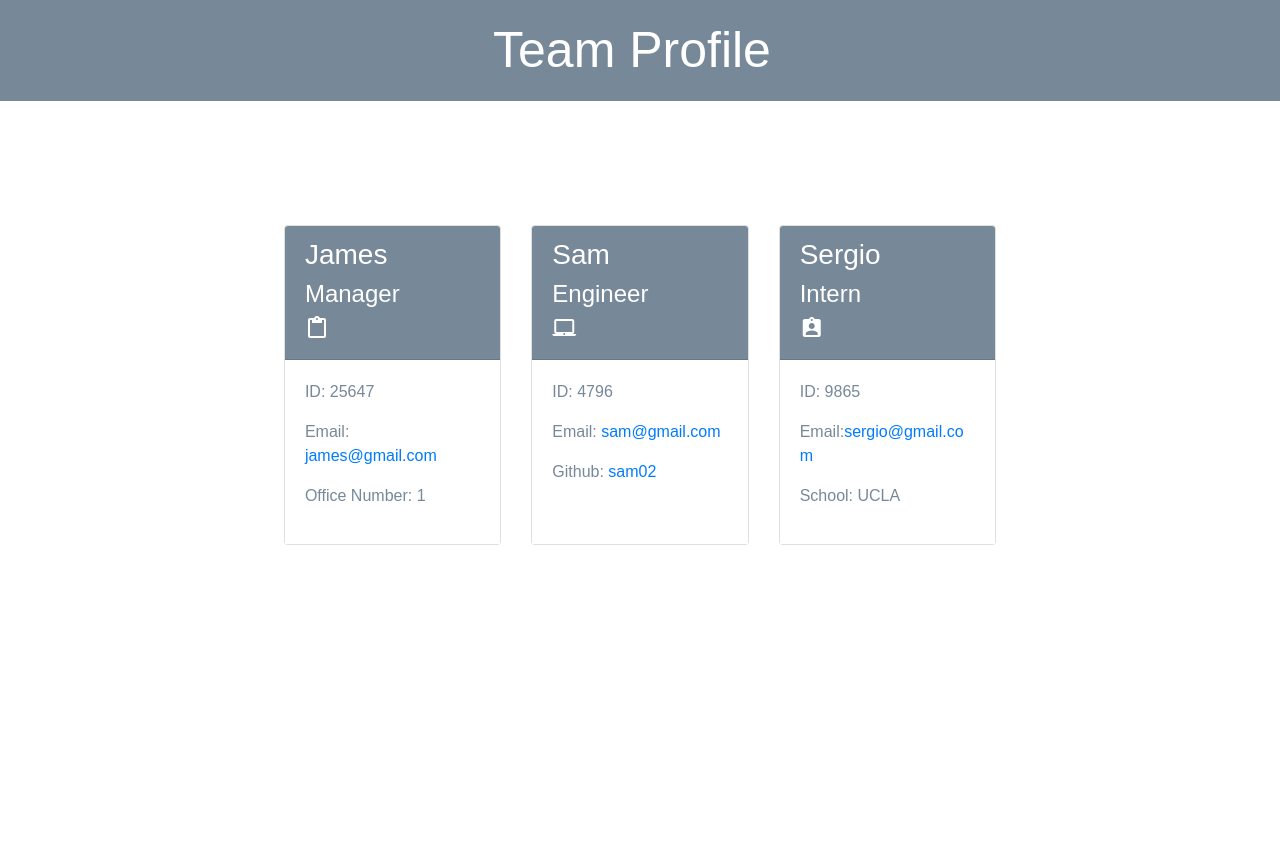
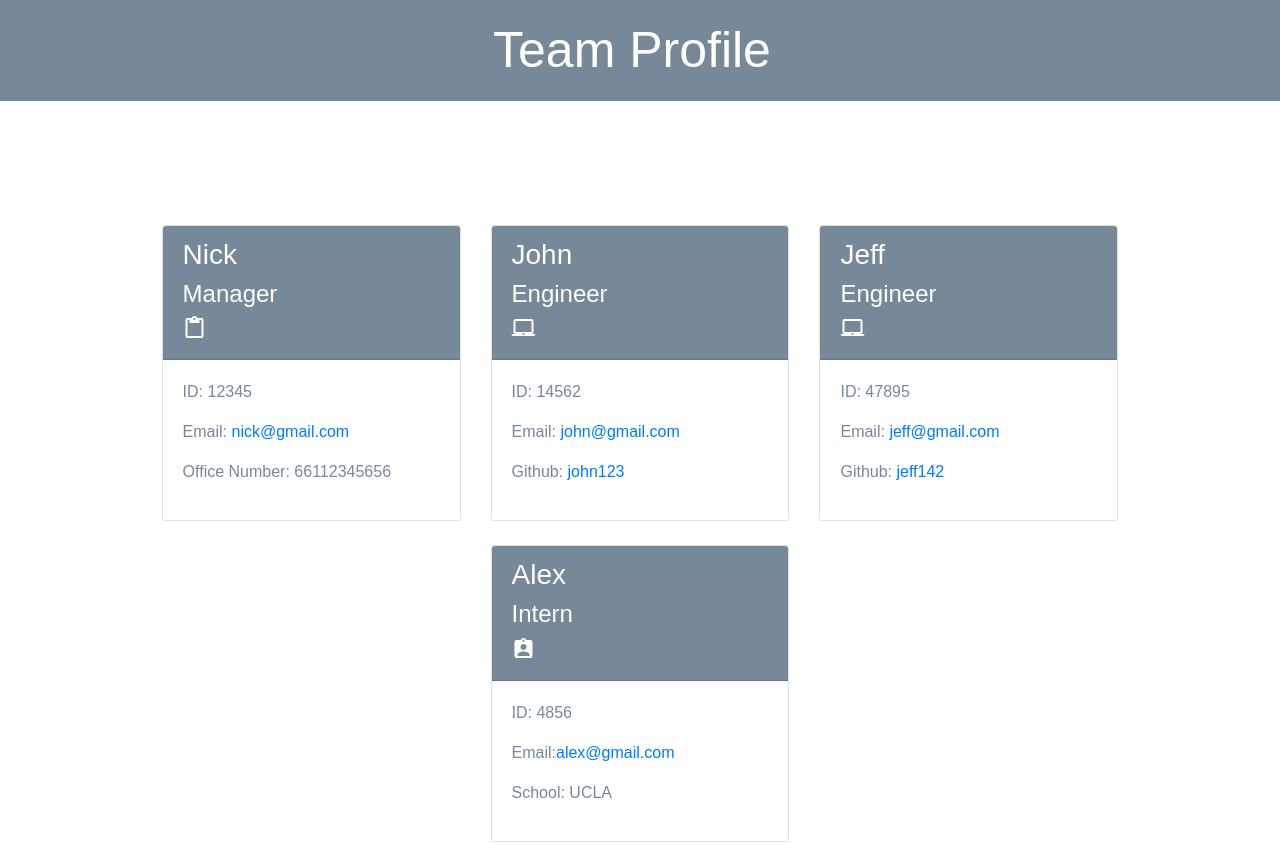
Before and after one commit to arobles31/team-profile-generator, a website: page dist/index.html in a window 1280 px wide. Before the commit the page ends 800 px from the top, so only its background shows below. Drawn offline with nearby package versions, Linux system fonts and the light colour scheme.

Commit message:
added README

```diff
--- a/dist/index.html
+++ b/dist/index.html
@@ -25,13 +25,13 @@
     <div class="col-4 mt-4">
         <div class="card h-100">
             <div class="card-header">
-                <h3>James</h3>
+                <h3>Nick</h3>
                 <h4>Manager</h4><i class="material-icons">content_paste</i>
             </div>
             <div class="card-body">
-                <p class="id">ID: 25647</p>
-                <p class="email">Email: <a href="mailto:james@gmail.com">james@gmail.com</a></p>
-                <p class="office">Office Number: 1</p>
+                <p class="id">ID: 12345</p>
+                <p class="email">Email: <a href="mailto:nick@gmail.com">nick@gmail.com</a></p>
+                <p class="office">Office Number: 66112345656</p>
             </div>
         </div>
     </div>
@@ -39,13 +39,13 @@
     <div class="col-4 mt-4">
         <div class="card h-100">
             <div class="card-header">
-                <h3>Sam</h3>
+                <h3>John</h3>
                 <h4>Engineer</h4><i class="material-icons">laptop_mac</i>
             </div>
             <div class="card-body">
-                <p class="id">ID: 4796</p>
-                <p class="email">Email: <a href="mailto:sam@gmail.com">sam@gmail.com</a></p>
-                <p class="github">Github: <a href="https://github.com/sam02">sam02</a></p>
+                <p class="id">ID: 14562</p>
+                <p class="email">Email: <a href="mailto:john@gmail.com">john@gmail.com</a></p>
+                <p class="github">Github: <a href="https://github.com/john123">john123</a></p>
             </div>
         </div>
     </div>
@@ -53,12 +53,26 @@
     <div class="col-4 mt-4">
         <div class="card h-100">
             <div class="card-header">
-                <h3>Sergio</h3>
+                <h3>Jeff</h3>
+                <h4>Engineer</h4><i class="material-icons">laptop_mac</i>
+            </div>
+            <div class="card-body">
+                <p class="id">ID: 47895</p>
+                <p class="email">Email: <a href="mailto:jeff@gmail.com">jeff@gmail.com</a></p>
+                <p class="github">Github: <a href="https://github.com/jeff142">jeff142</a></p>
+            </div>
+        </div>
+    </div>
+
+    <div class="col-4 mt-4">
+        <div class="card h-100">
+            <div class="card-header">
+                <h3>Alex</h3>
                 <h4>Intern</h4><i class="material-icons">assignment_ind</i>
             </div>
             <div class="card-body">
-                <p class="id">ID: 9865</p>
-                <p class="email">Email:<a href="mailto:sergio@gmail.com">sergio@gmail.com</a></p>
+                <p class="id">ID: 4856</p>
+                <p class="email">Email:<a href="mailto:alex@gmail.com">alex@gmail.com</a></p>
                 <p class="school">School: UCLA</p>
             </div>
     </div>
```
Also changed, not shown: README.md (added).
